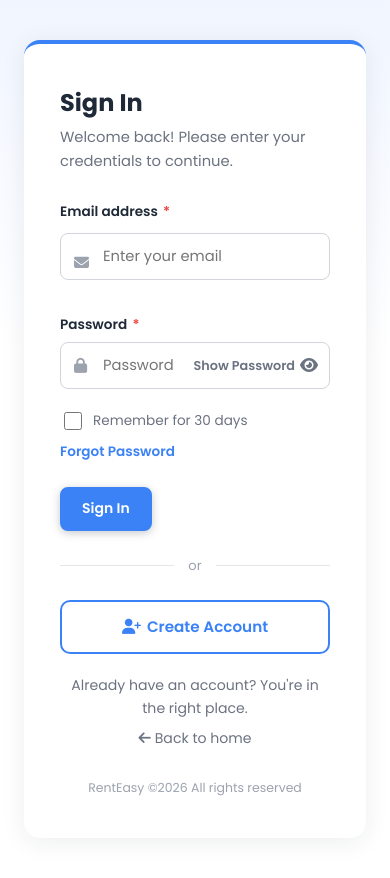
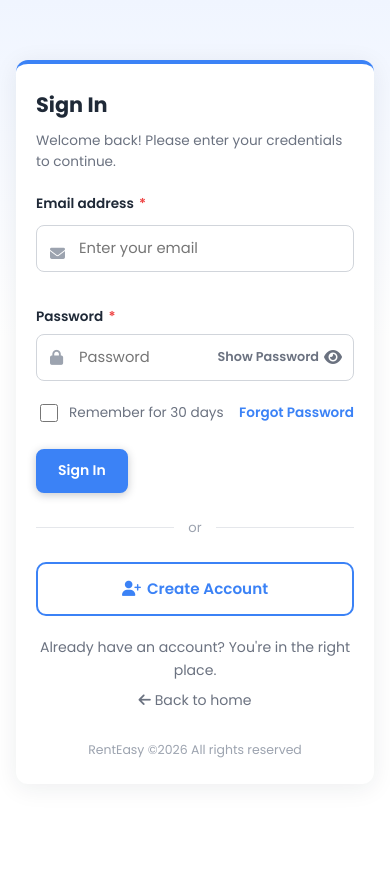
Before and after one commit to EllyKurgat/RentEasy, a Django app: page /user_login/ in a window 390 px wide. After the commit the page ends 758 px from the top, so only its background shows below. Run offline with Django 5.2, Linux system fonts and the light colour scheme; some libraries are stand-ins or nearby versions.

Commit message:
Make login/signup pages fit mobile screen without scrolling

```diff
--- a/frontend_views/Templates/user_login.html
+++ b/frontend_views/Templates/user_login.html
@@ -6,8 +6,8 @@
     <meta charset="UTF-8">
     <meta name="viewport" content="width=device-width, initial-scale=1.0">
     <link href="https://fonts.googleapis.com/css2?family=Poppins:wght@300;400;500;600;700&display=swap" rel="stylesheet">
-    <link rel="stylesheet" href="{% static 'css/theme.css' %}?v=22">
-    <link rel="stylesheet" href="{% static 'css/style.css' %}?v=22">
+    <link rel="stylesheet" href="{% static 'css/theme.css' %}?v=30">
+    <link rel="stylesheet" href="{% static 'css/style.css' %}?v=30">
     <script src="https://kit.fontawesome.com/e1db635686.js" crossorigin="anonymous"></script>
     <title>RentEasy - Sign In</title>
     <link rel="icon" href="{% static 'img/faviclogo.png' %}">
@@ -49,6 +49,15 @@
       }
       .login-card .login-subtitle {
         font-size: 0.92rem; color: var(--re-text-secondary); margin: 0 0 28px;
+      }
+
+      @media (max-width: 768px) {
+        .login-page { flex-direction: column; }
+        .login-left { display: none; }
+        .login-right { flex: 1; padding: 20px 16px; }
+        .login-card { padding: 24px 20px; border-radius: 12px; }
+        .login-card h2 { font-size: 1.3rem; margin-bottom: 8px; }
+        .login-card .login-subtitle { font-size: 0.85rem; margin-bottom: 20px; }
       }
 
       /* Field groups */
```
Also changed, not shown: frontend_views/Templates/register.html (+6 -4 lines).
